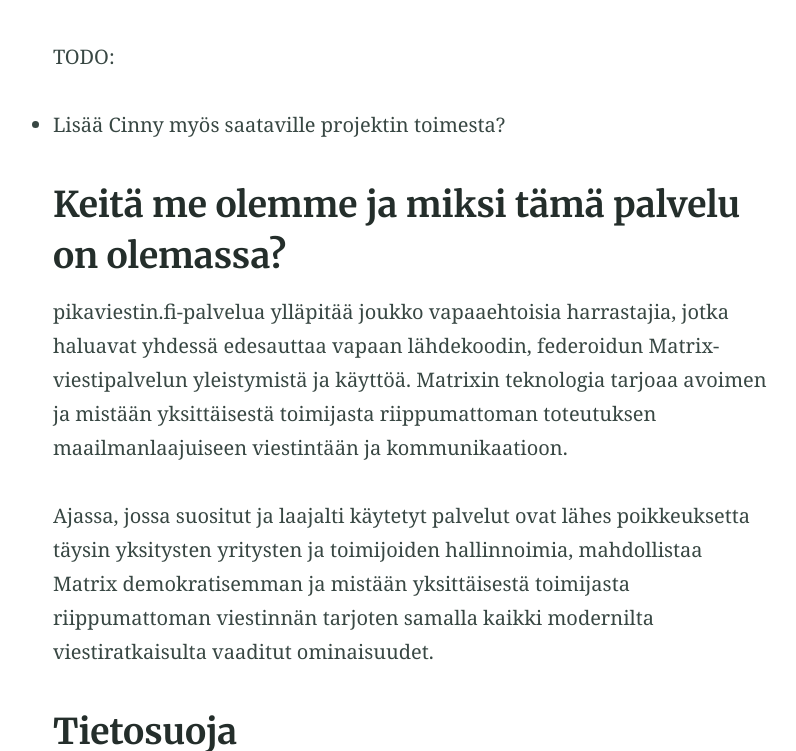
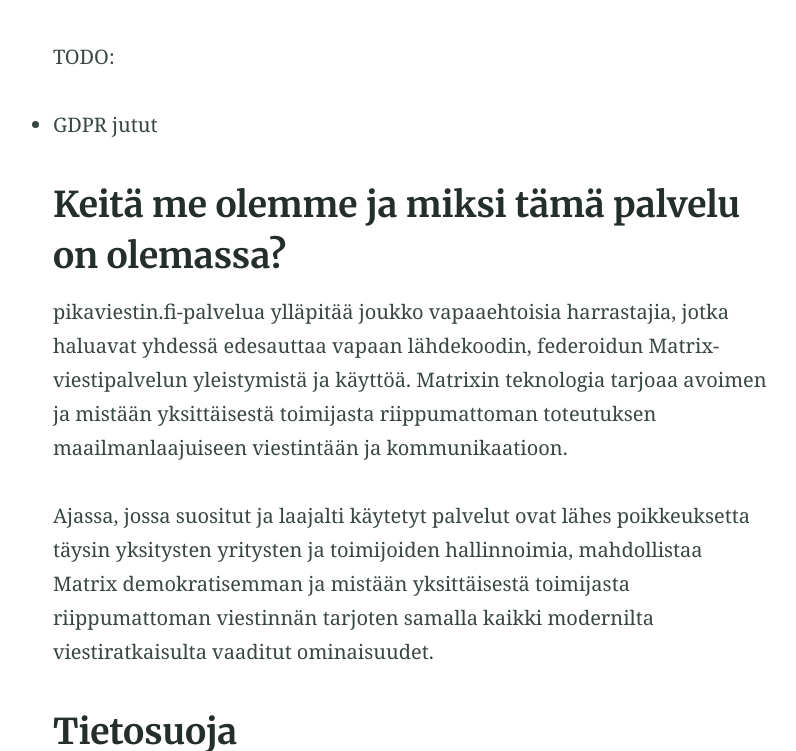
Before and after one commit to pikaviestin/website-www.pikaviestin.fi, a Jekyll site: the page built from index.md, in a window 1280 px wide and 900 px high, scrolled down 2497 px, cut to the strip 149-900 px from the top of the window. Shown: the whole strip, without its empty margins (230-1026 px from the left). Built offline with Jekyll 4.4.1, drawn with Linux system fonts in a browser that asks for light colours.

Commit message:
Add Cinny to links

```diff
--- a/_config.yml
+++ b/_config.yml
@@ -115,6 +115,8 @@
   url: /
 - title: Web chat
   url: https://chat.pikaviestin.fi
+- title: Cinny
+  url: https://cinny.pikaviestin.fi
 - title: Uutiset
   url: /blog/
 - title: Categories
--- a/index.md
+++ b/index.md
@@ -51,7 +51,7 @@
 
 TODO:
 
-- Lisää Cinny myös saataville projektin toimesta?
+- GDPR jutut
 
 ## Keitä me olemme ja miksi tämä palvelu on olemassa?
 
```
